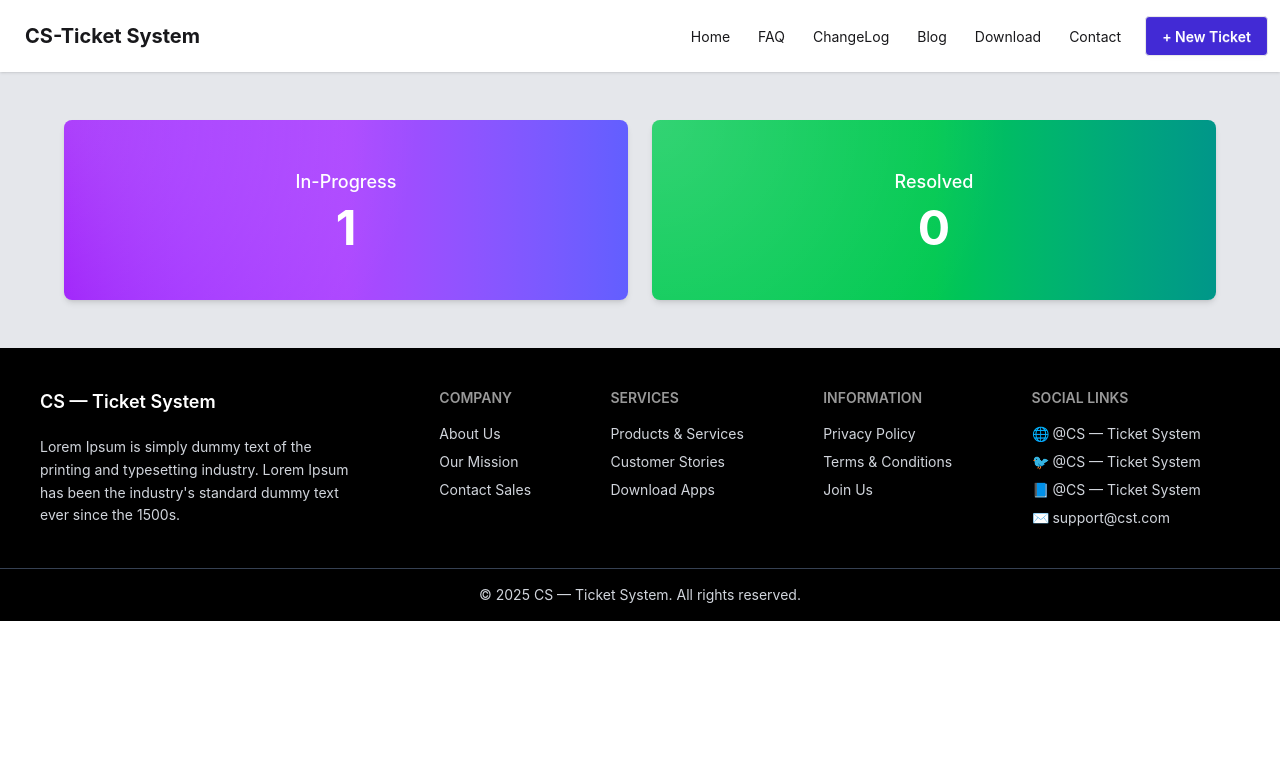
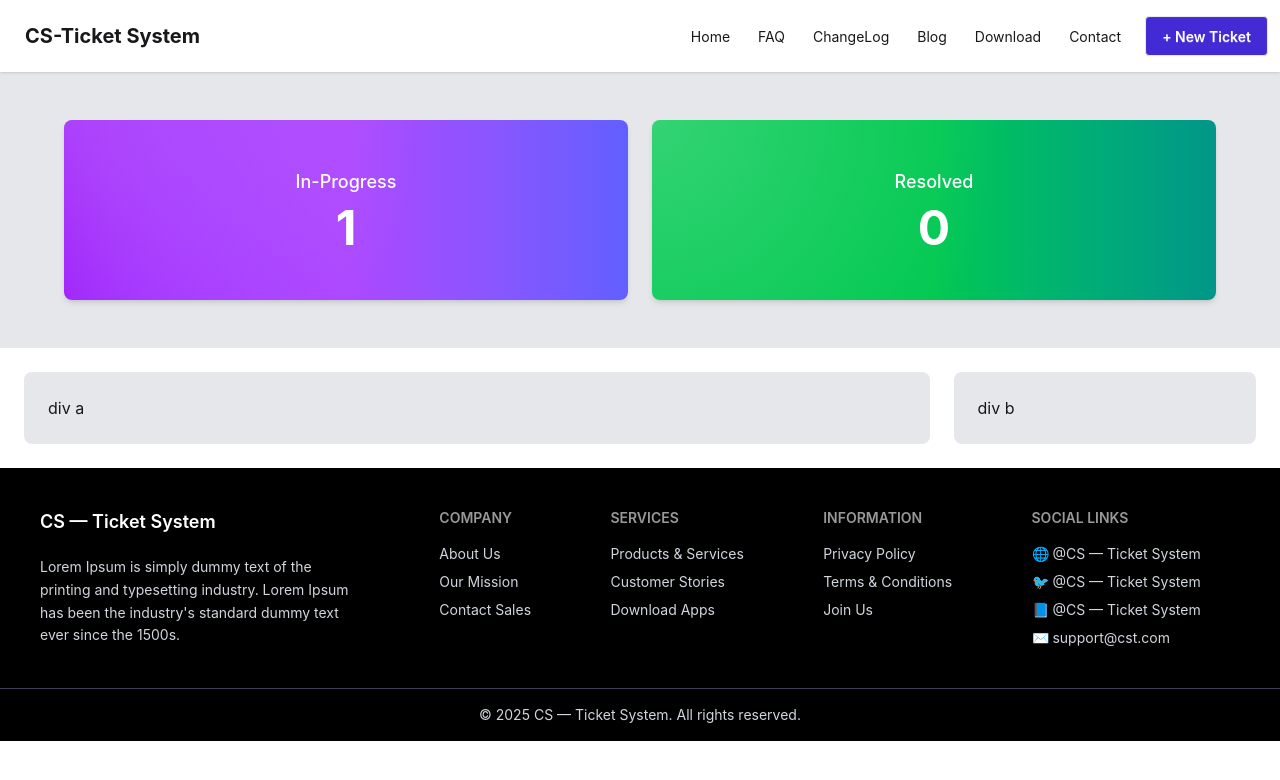
Before and after one commit to MohsinAlam07/Customer-Helpdesk, a React (Vite) app: page / in a window 1280 px wide. Shown: the top 780 px of the page. Built offline with nearby package versions, Linux system fonts and the light colour scheme.

Commit message:
main section structure implemented

```diff
--- a/src/App.jsx
+++ b/src/App.jsx
@@ -13,7 +13,17 @@ function App() {
 
       <Navbar></Navbar>
       <Banner></Banner>
+       <div className="flex gap-6 p-6">
+        <div className="bg-gray-200 p-6 w-3/4 rounded-lg">
+          <h2>div a</h2>
+        </div>
+
+        <div className="bg-gray-200 p-6 w-1/4 rounded-lg">
+          <h2>div b</h2>
+        </div>
+      </div>
       <Footer></Footer>
+
 
 
     </>
```
